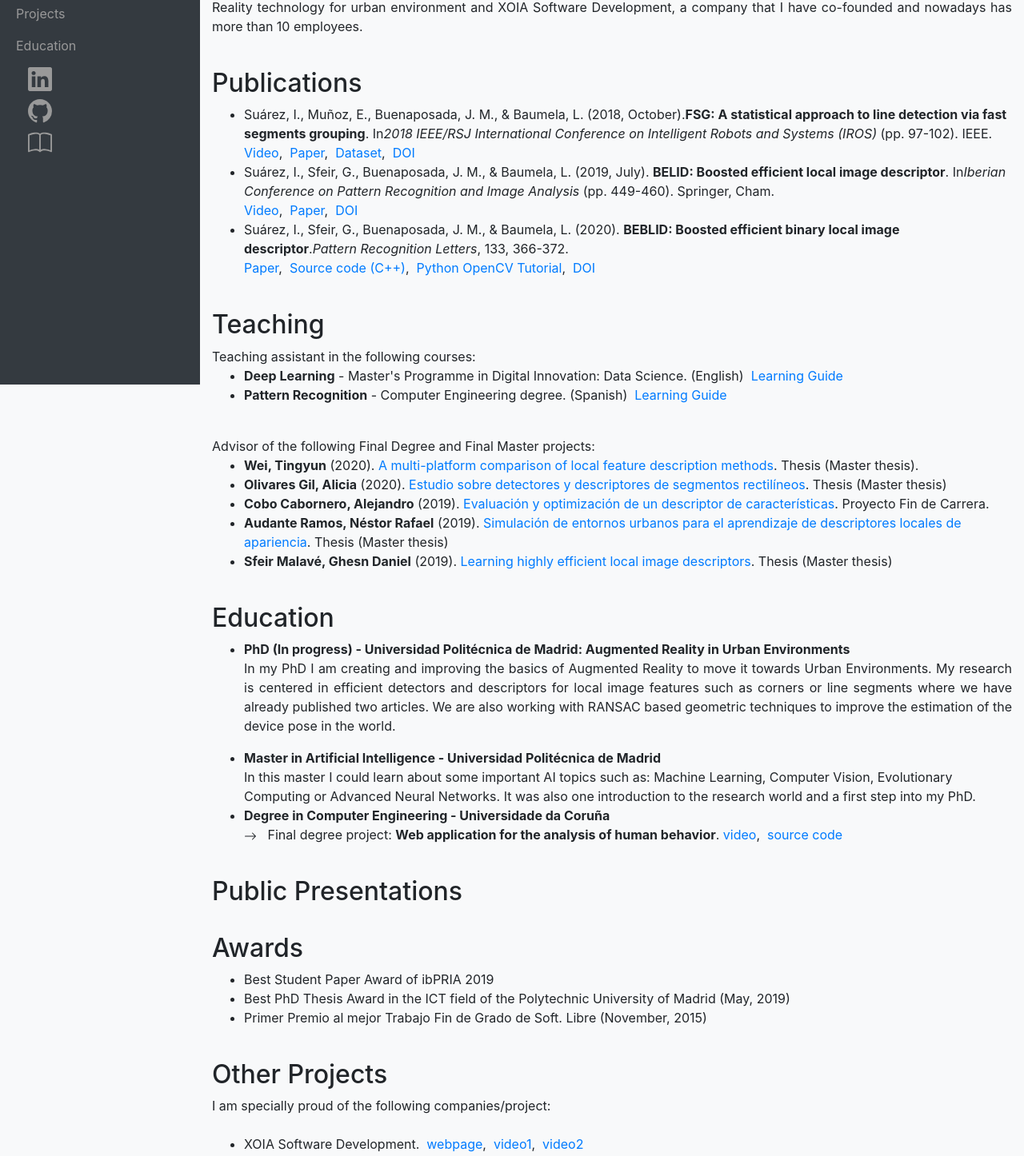
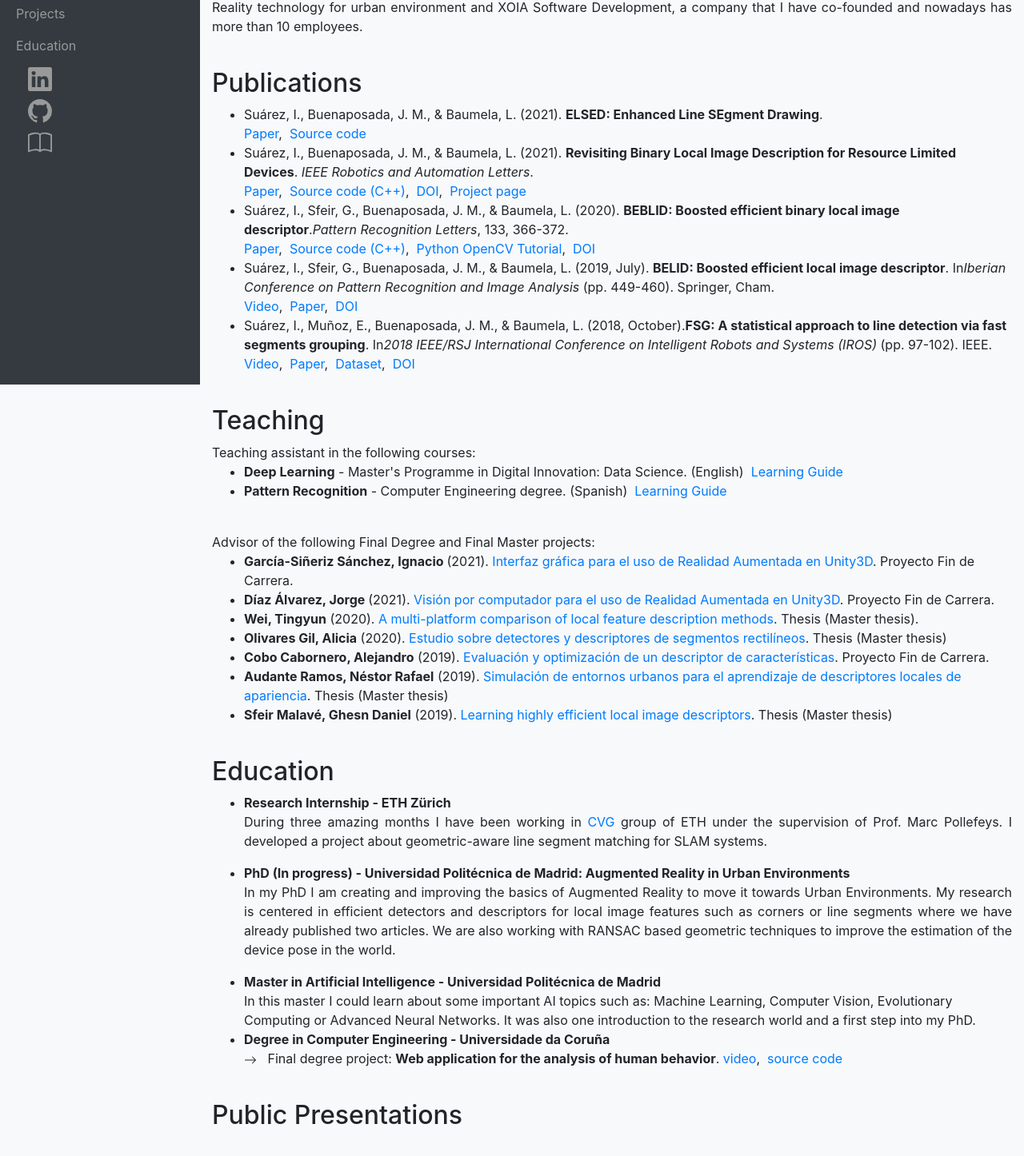
Before and after one commit to iago-suarez/iago-suarez.github.io, a React (Create React App) app: page / in a window 1280 px wide. Shown: the part 319-1765 px from the top of the page at 80% size. Built offline with nearby package versions, Linux system fonts and the light colour scheme.

Commit message:
(ADD) Updated web page

```diff
--- a/src/App.js
+++ b/src/App.js
@@ -84,24 +84,18 @@ function App () {
             <div>
               <h2>Publications</h2>
               <ul>
-                <li>Suárez, I., Muñoz, E., Buenaposada, J. M., & Baumela, L. (2018, October).
-                  <b>FSG: A statistical approach to line detection via fast segments grouping</b>. In
-                  <i>2018 IEEE/RSJ International Conference on Intelligent Robots and Systems (IROS)</i> (pp. 97-102).
-                  IEEE.
+                <li>Suárez, I., Buenaposada, J. M., & Baumela, L. (2021). <b>ELSED: Enhanced Line SEgment Drawing</b>.
                 </li>
-                <a href="https://www.youtube.com/watch?v=RknriYhmeUI">Video</a>, &nbsp;
-                <a
-                  href="https://raw.githubusercontent.com/graffter/fsg-benchmark/master/fsg-paper.pdf">Paper</a>, &nbsp;
-                <a href="https://github.com/graffter/fsg-benchmark">Dataset</a>, &nbsp;
-                <a href="https://doi.org/10.1109/IROS.2018.8594434">DOI</a>
+                <a href="https://arxiv.org/abs/2108.03144">Paper</a>, &nbsp;
+                <a href="https://github.com/iago-suarez/ELSED">Source code</a> &nbsp;
                 <br/>
-                <li>Suárez, I., Sfeir, G., Buenaposada, J. M., & Baumela, L. (2019, July). <b>BELID: Boosted efficient
-                  local image descriptor</b>. In
-                  <i>Iberian Conference on Pattern Recognition and Image Analysis</i> (pp. 449-460). Springer, Cham.
+                <li>Suárez, I., Buenaposada, J. M., & Baumela, L. (2021). <b>Revisiting Binary Local Image Description for Resource Limited Devices</b>.
+                   <i> IEEE Robotics and Automation Letters</i>.
                 </li>
-                <a href="https://www.youtube.com/watch?v=RknriYhmeUI">Video</a>, &nbsp;
-                <a href="http://www.dia.fi.upm.es/~pcr/publications/PRL_2020_web_BEBLID.pdf">Paper</a>, &nbsp;
-                <a href="https://doi.org/10.1007/978-3-030-31332-6_39">DOI</a>
+                <a href="https://arxiv.org/abs/2108.08380">Paper</a>, &nbsp;
+                <a href="https://github.com/iago-suarez/efficient-descriptors">Source code (C++)</a>, &nbsp;
+                <a href="https://doi.org/10.1109/LRA.2021.3107024">DOI</a>, &nbsp;
+                <a href="https://iago-suarez.com/efficient-descriptors">Project page</a>
                 <br/>
                 <li>Suárez, I., Sfeir, G., Buenaposada, J. M., & Baumela, L. (2020). <b>BEBLID: Boosted efficient binary
                   local image descriptor</b>.
@@ -113,6 +107,25 @@ function App () {
                   href="https://towardsdatascience.com/improving-your-image-matching-results-by-14-with-one-line-of-code-b72ae9ca2b73">Python
                   OpenCV Tutorial</a>, &nbsp;
                 <a href="https://doi.org/10.1016/j.patrec.2020.04.005">DOI</a>
+                <br/>
+                <li>Suárez, I., Sfeir, G., Buenaposada, J. M., & Baumela, L. (2019, July). <b>BELID: Boosted efficient
+                  local image descriptor</b>. In
+                  <i>Iberian Conference on Pattern Recognition and Image Analysis</i> (pp. 449-460). Springer, Cham.
+                </li>
+                <a href="https://www.youtube.com/watch?v=RknriYhmeUI">Video</a>, &nbsp;
+                <a href="http://www.dia.fi.upm.es/~pcr/publications/PRL_2020_web_BEBLID.pdf">Paper</a>, &nbsp;
+                <a href="https://doi.org/10.1007/978-3-030-31332-6_39">DOI</a>
+                <br/>
+                <li>Suárez, I., Muñoz, E., Buenaposada, J. M., & Baumela, L. (2018, October).
+                  <b>FSG: A statistical approach to line detection via fast segments grouping</b>. In
+                  <i>2018 IEEE/RSJ International Conference on Intelligent Robots and Systems (IROS)</i> (pp. 97-102).
+                  IEEE.
+                </li>
+                <a href="https://www.youtube.com/watch?v=RknriYhmeUI">Video</a>, &nbsp;
+                <a
+                  href="https://raw.githubusercontent.com/graffter/fsg-benchmark/master/fsg-paper.pdf">Paper</a>, &nbsp;
+                <a href="https://github.com/graffter/fsg-benchmark">Dataset</a>, &nbsp;
+                <a href="https://doi.org/10.1109/IROS.2018.8594434">DOI</a>
                 <br/>
               </ul>
             </div>
@@ -130,6 +143,12 @@ function App () {
               <br/>
               Advisor of the following Final Degree and Final Master projects:
               <ul>
+                <li>
+                  <b>García-Siñeriz Sánchez, Ignacio </b> (2021). <a href="http://oa.upm.es/68051/1/TFG_IGNACIO_GARCIA_SINERIZ_SANCHEZ.pdf">Interfaz gráfica para el uso de Realidad Aumentada en Unity3D</a>. Proyecto Fin de Carrera.
+                </li>
+                <li>
+                  <b>Díaz Álvarez, Jorge </b> (2021). <a href="http://oa.upm.es/68007/1/TFG_JORGE_DIAZ_ALVAREZ.pdf">Visión por computador para el uso de Realidad Aumentada en Unity3D</a>. Proyecto Fin de Carrera.
+                </li>
                 <li>
                   <b>Wei, Tingyun</b> (2020). <a href="http://oa.upm.es/65861/1/TFM_TINGYUN_WEI.pdf">A multi-platform comparison of local feature description methods</a>. Thesis (Master thesis).
                 </li>
@@ -153,6 +172,13 @@ function App () {
             <div>
               <h2>Education</h2>
               <ul>
+                <li>
+                  <b>Research Internship - ETH Zürich</b><br/>
+                  <p className="text-justify">
+                    During three amazing months I have been working in <a href="https://www.cvg.ethz.ch/">CVG</a> group
+                    of ETH under the supervision of Prof. Marc Pollefeys. I developed a project about geometric-aware line
+                    segment matching for SLAM systems.</p>
+                </li>
                 <li>
                   <b>PhD (In progress) - Universidad Politécnica de Madrid: Augmented Reality in Urban
                     Environments</b><br/>
@@ -200,12 +226,17 @@ function App () {
               <h2>Other Projects</h2>
               I am specially proud of the following companies/project:<br/><br/>
               <ul>
+                <li>The Graffter. &nbsp;
+                  <a href="http://www.thegraffter.com/en/">webpage</a>, &nbsp;
+                  <a href="https://www.youtube.com/channel/UCaA4tTBqW6Wbkxz1Ep-4szw">videos1</a>,  &nbsp;
+                  <a href="https://youtu.be/XIBLZUiOKmc">video2</a>
+                </li>
                 <li>XOIA Software Development. &nbsp;
                   <a href="https://xoia.es/">webpage</a>, &nbsp;
                   <a href="https://youtu.be/gJum_Qv_Ws8">video1</a>,  &nbsp;
                   <a href="https://youtu.be/74K1lK3kQJM">video2</a>
                 </li>
-                <li>Eation Tech. &nbsp;<a href="https://www.eationtech.com/">webpage</a>, &nbsp;<a href="https://youtu.be/0cbVPS4-VEQ">video</a></li>
+                {/*<li>Eation Tech. &nbsp;<a href="https://www.eationtech.com/">webpage</a>, &nbsp;<a href="https://youtu.be/0cbVPS4-VEQ">video</a></li>*/}
                 <li>White Mirror. &nbsp;<a href="https://www.whitemirror.es/">webpage</a></li>
               </ul>
             </div>
```
